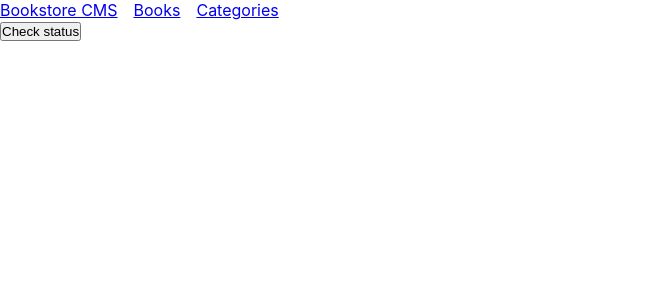
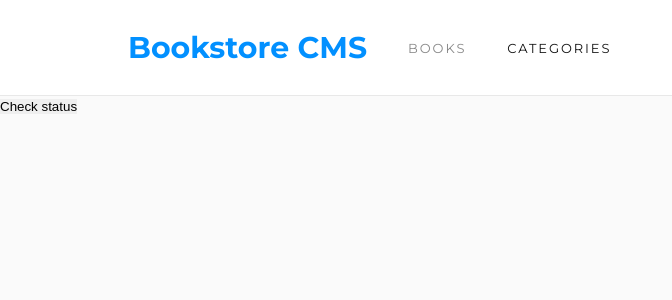
Before and after one commit to indigodavid/bookstore, a React (Create React App) app: page /categories in a window 1280 px wide. Shown: the top 300 px of the page, without its empty margins (0-672 px from the left). Built offline with nearby package versions, Linux system fonts and the light colour scheme; no server answers.

Commit message:
Add styling to Navbar

```diff
--- a/src/App.css
+++ b/src/App.css
@@ -1,3 +1,17 @@
+@import url('https://fonts.googleapis.com/css2?family=Montserrat:ital,wght@0,100;0,200;0,300;0,400;0,500;0,600;0,700;0,800;0,900;1,100;1,200;1,300;1,400;1,500;1,600;1,700;1,800;1,900&family=Roboto+Slab:wght@100;200;300;400;500;600;700;800;900&display=swap');
+
+*:root {
+  --font-sans: 'Montserrat', sans-serif;
+  --font-serif: 'Roboto Slab', serif;
+  --color-white: #fff;
+  --color-bg: #fafafa;
+  --color-accent: #0290ff;
+  --color-title: #121212;
+  --color-sub: #4386bf;
+  --color-placeholder: #c4c4c4;
+  --color-border: #e8e8e8;
+}
+
 *,
 *::after,
 *::before {
@@ -6,22 +20,59 @@
   padding: 0;
 }
 
+a,
+a:hover,
+a:focus,
+a:visited {
+  text-decoration: none;
+  color: inherit;
+}
+
+button {
+  appearance: none;
+  border: none;
+}
+
 body {
   font-size: 1rem;
+  background-color: var(--color-bg);
+  font-family: var(--font-sans);
+  color: var(--color-title);
 }
 
 ul {
   list-style: none;
 }
 
+.logo {
+  color: var(--color-accent);
+  font-size: 1.875rem;
+  font-weight: bold;
+}
+
 .navbar {
   display: flex;
-  gap: 1em;
+  align-items: center;
+  gap: 2.56em;
+  padding: 1.81rem 10%;
+  background-color: var(--color-white);
+  border-bottom: solid 1px var(--color-border);
 }
 
 .navLinks {
   display: flex;
-  gap: 1em;
+  gap: 2.56em;
+}
+
+.navLinks a {
+  font-size: 0.813rem;
+  letter-spacing: 0.12rem;
+  text-transform: uppercase;
+  opacity: 0.5;
+}
+
+.navLinks a.active {
+  opacity: 1;
 }
 
 .bookList {
```
